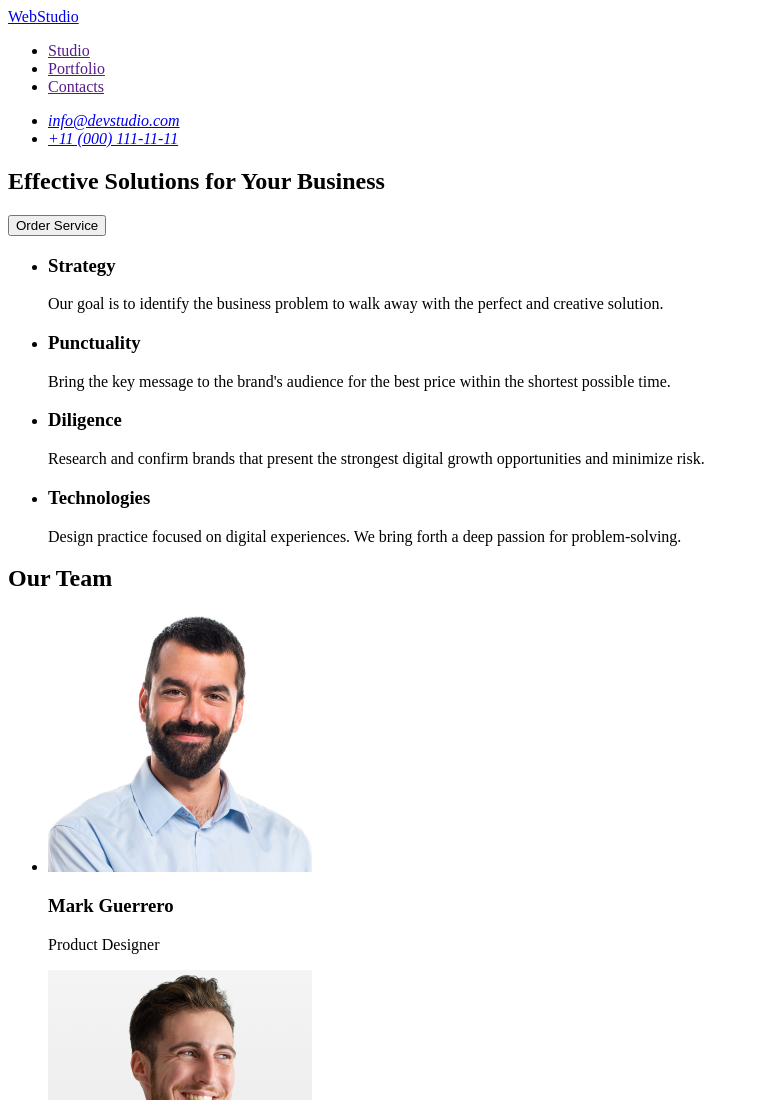
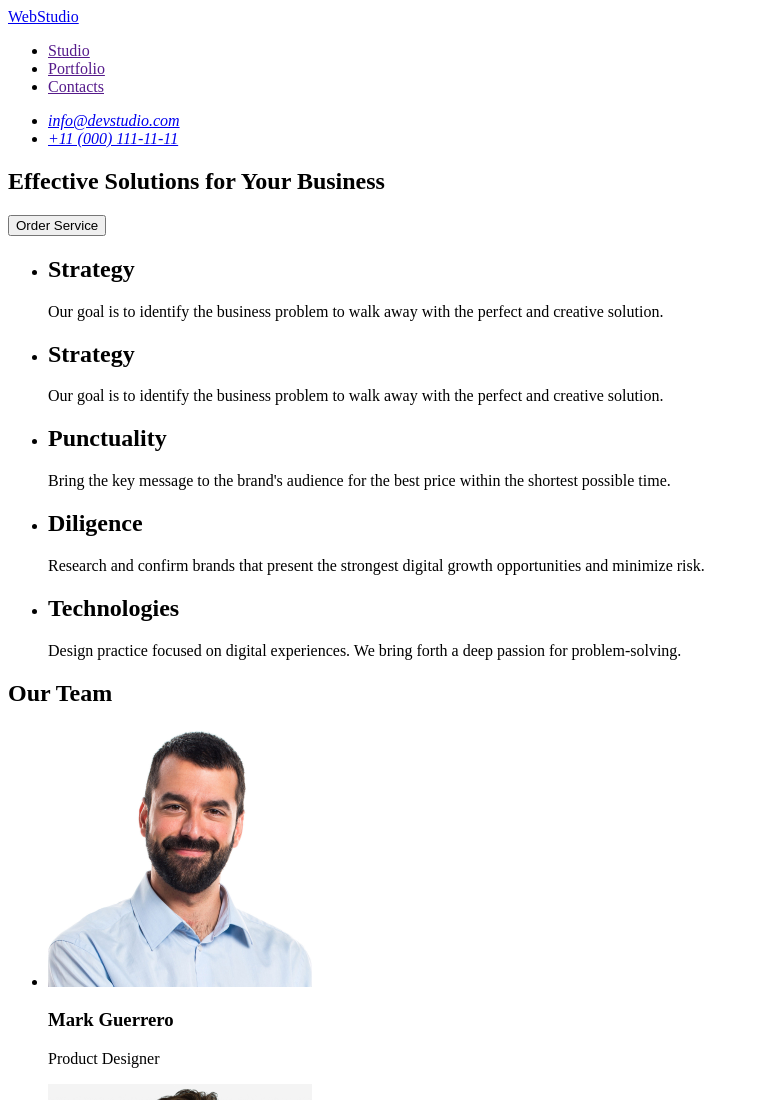
Before and after one commit to Yuliia-Garreau/goit-markup-hw-01, a plain HTML site: page index.html in a window 1280 px wide. Shown: the top 1100 px of the page, without its empty margins (0-759 px from the left). Drawn offline with Linux system fonts and the light colour scheme.

Commit message:
save html file

```diff
--- a/index.html
+++ b/index.html
@@ -11,20 +11,20 @@
         <a href="./index.html">WebStudio</a>
         <ul>
           <li>
-            <a href="" targer="_blank">Studio</a>
+            <a href="" target="_blank">Studio</a>
           </li>
           <li>
-            <a href="" targer="_blank">Portfolio</a>
+            <a href="" target="_blank">Portfolio</a>
           </li>
           <li>
-            <a href="" targer="_blank">Contacts</a>
+            <a href="" target="_blank">Contacts</a>
           </li>
         </ul>
       </nav>
       <address>
         <ul>
           <li>
-            <a href="emailto:info@devstudio.com">info@devstudio.com</a>
+            <a href="mailto:info@devstudio.com">info@devstudio.com</a>
           </li>
           <li>
             <a href="tel:+110001111111">+11 (000) 111-11-11</a>
@@ -40,28 +40,35 @@
       <section>
         <ul>
           <li>
-            <h3>Strategy</h3>
+            <h2>Strategy</h2>
             <p>
               Our goal is to identify the business problem to walk away with the
               perfect and creative solution.
             </p>
           </li>
           <li>
-            <h3>Punctuality</h3>
+            <h2>Strategy</h2>
+            <p>
+              Our goal is to identify the business problem to walk away with the
+              perfect and creative solution.
+            </p>
+          </li>
+          <li>
+            <h2>Punctuality</h2>
             <p>
               Bring the key message to the brand's audience for the best price
               within the shortest possible time.
             </p>
           </li>
           <li>
-            <h3>Diligence</h3>
+            <h2>Diligence</h2>
             <p>
               Research and confirm brands that present the strongest digital
               growth opportunities and minimize risk.
             </p>
           </li>
           <li>
-            <h3>Technologies</h3>
+            <h2>Technologies</h2>
             <p>
               Design practice focused on digital experiences. We bring forth a
               deep passion for problem-solving.
```
